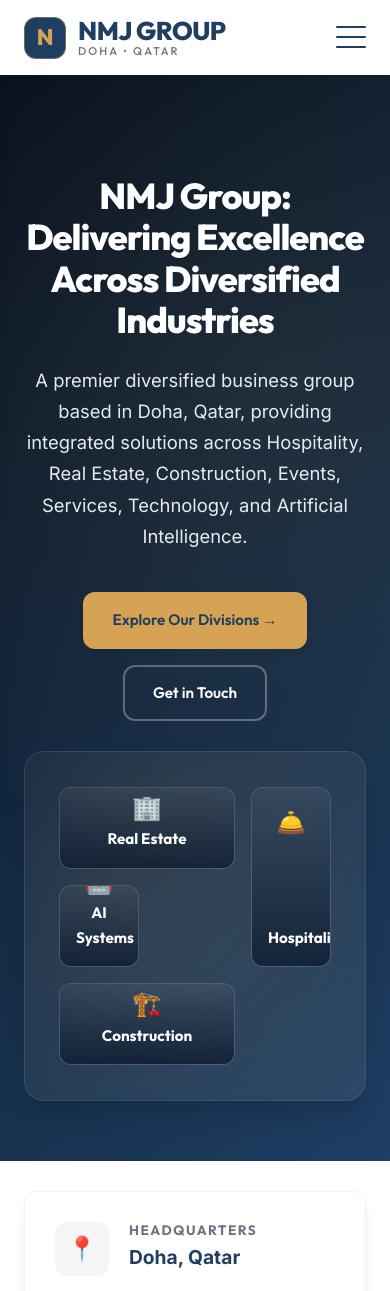
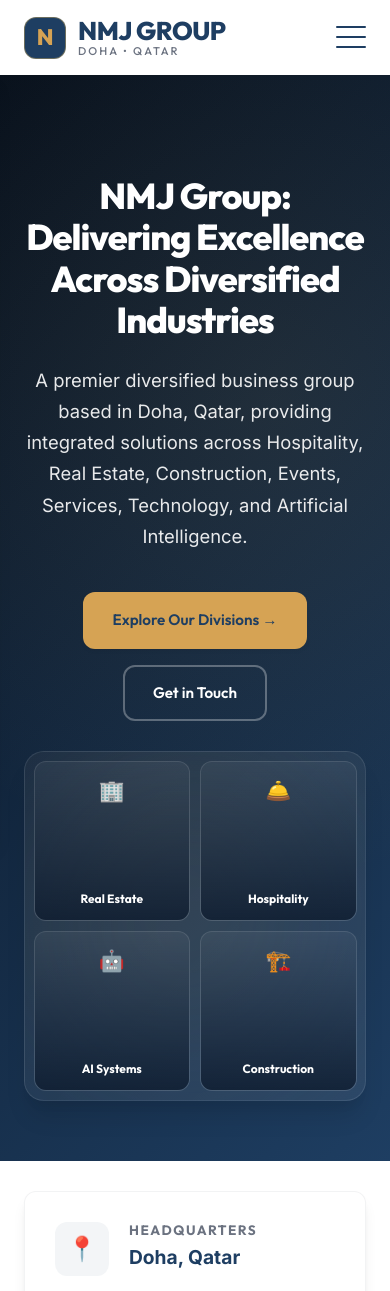
Before and after one commit to maxypro22/nmj-group, a React (Vite) app: page / in a window 390 px wide. Shown: the top 1291 px of the page. Built offline with nearby package versions, Linux system fonts and the light colour scheme; no server answers; the database is empty.

Commit message:
Fix hero icons grid layout for mobile devices

```diff
--- a/style.css
+++ b/style.css
@@ -1416,6 +1416,25 @@
   }
   .hero-visual {
     height: 350px;
+  }
+  .hero-doha-grid {
+    grid-template-columns: repeat(2, 1fr);
+    grid-template-rows: repeat(2, 1fr);
+    width: 90%;
+    height: 90%;
+    gap: 12px;
+  }
+  .grid-block-span-2 {
+    grid-column: auto;
+  }
+  .grid-block-row-span-2 {
+    grid-row: auto;
+  }
+  .grid-block .block-label {
+    font-size: 0.85rem;
+  }
+  .grid-block .block-icon {
+    font-size: 1.3rem;
   }
   .snapshot-grid {
     grid-template-columns: 1fr;
@@ -1489,6 +1508,17 @@
   .grid-4, .contact-info-grid, .expansion-grid {
     grid-template-columns: 1fr;
   }
+  .hero-doha-grid {
+    width: 95%;
+    height: 95%;
+    gap: 10px;
+  }
+  .grid-block {
+    padding: 12px;
+  }
+  .grid-block .block-label {
+    font-size: 0.75rem;
+  }
 }
 
 /* =========================================
```
